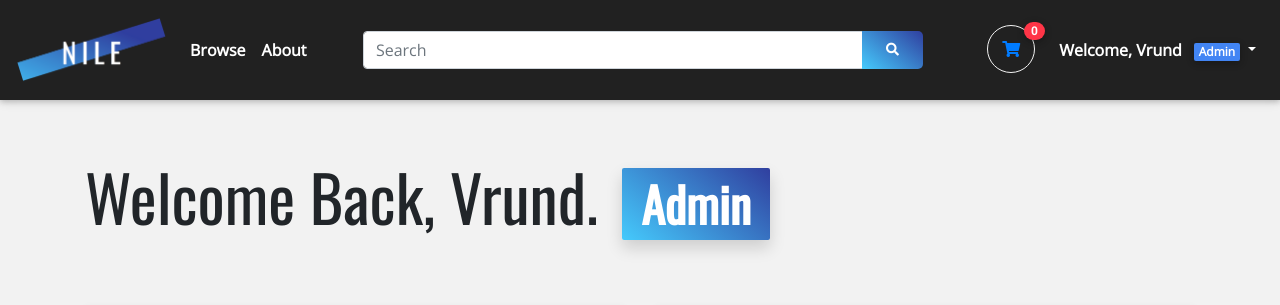
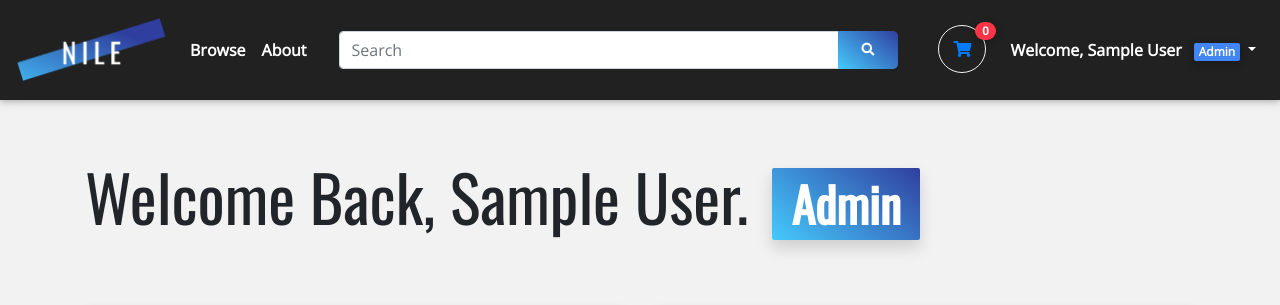
Before and after one commit to ssyuen/Nile, a Flask app: page /admin/ in a window 1280 px wide. Shown: the top 305 px of the page. Run offline with Flask 2, Linux system fonts and the light colour scheme; the visitor is signed in with stand-in values (Sample User, id 1); some libraries are stand-ins or nearby versions.

Commit message:
admin jinja

```diff
--- a/templates/admin pages/admin.html
+++ b/templates/admin pages/admin.html
@@ -79,7 +79,7 @@
                 <li class="nav-item dropdown align-self-center">
                     <a class="nav-link dropdown-toggle" id="navbarDropdownMenuLink-333" data-toggle="dropdown"
                         aria-haspopup="true" aria-expanded="false">
-                        <span class=" complement">Welcome, Vrund <span class="badge badge-primary ml-2">Admin</span></span>
+                        <span class=" complement">Welcome, {{ session['firstName'] }} <span class="badge badge-primary ml-2">Admin</span></span>
                     </a>
                     <div class="dropdown-menu dropdown-menu-right dropdown-default"
                         aria-labelledby="navbarDropdownMenuLink-333">
@@ -96,7 +96,7 @@
         <div class="row mt-xl-5" id="cust-info">
             <div class="col mb-5">
                 <div class="text-left" id="welcome">
-                    <p class="primary-lg" id="account-holder">Welcome Back, <span id="name">Vrund.</span><span class="badge blue-gradient shadow ml-4">Admin</span></p>
+                    <p class="primary-lg" id="account-holder">Welcome Back, <span id="name">{{ session['firstName'] }}.</span><span class="badge blue-gradient shadow ml-4">Admin</span></p>
                 </div>
             </div>
         </div>
```
